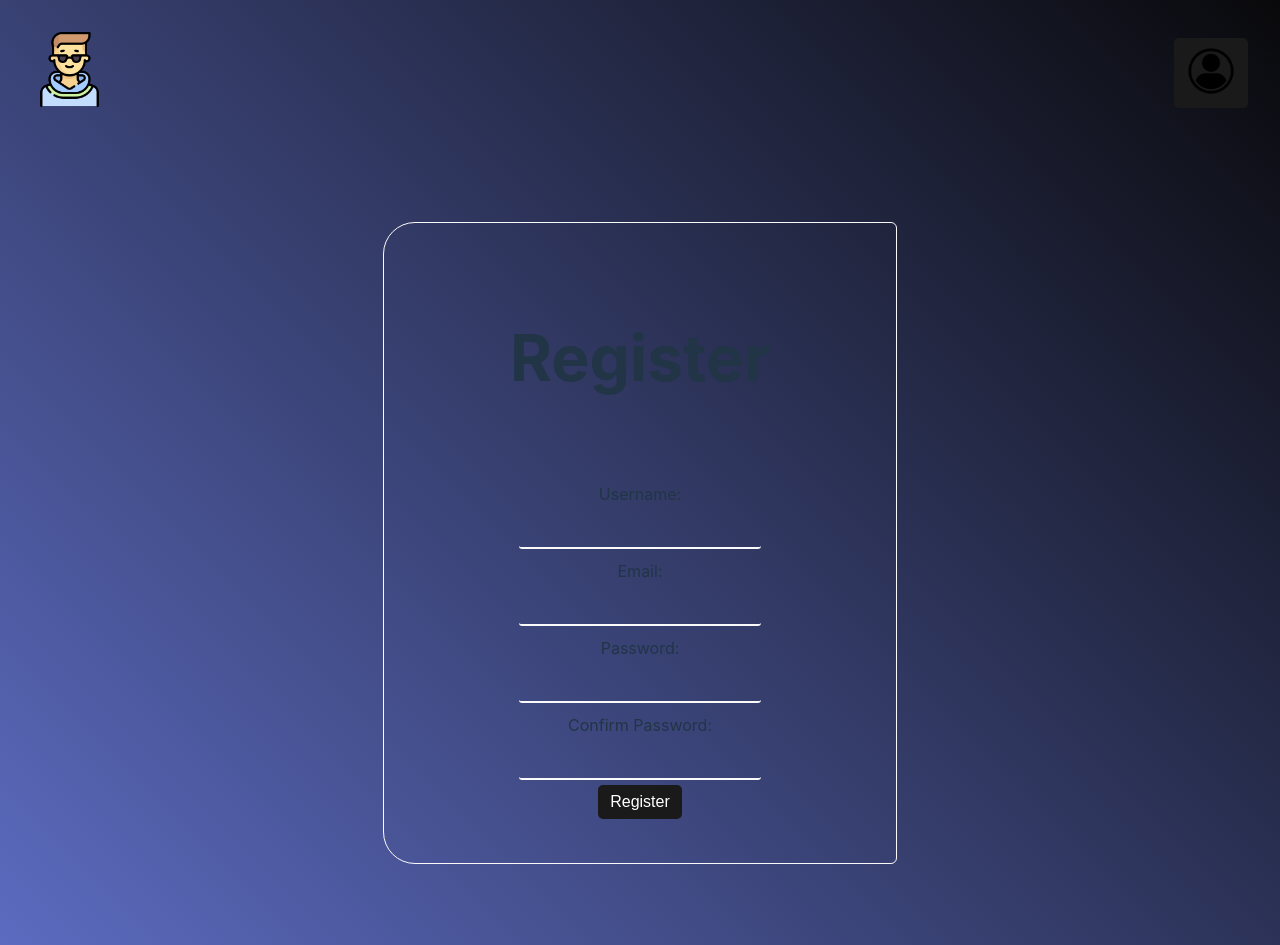
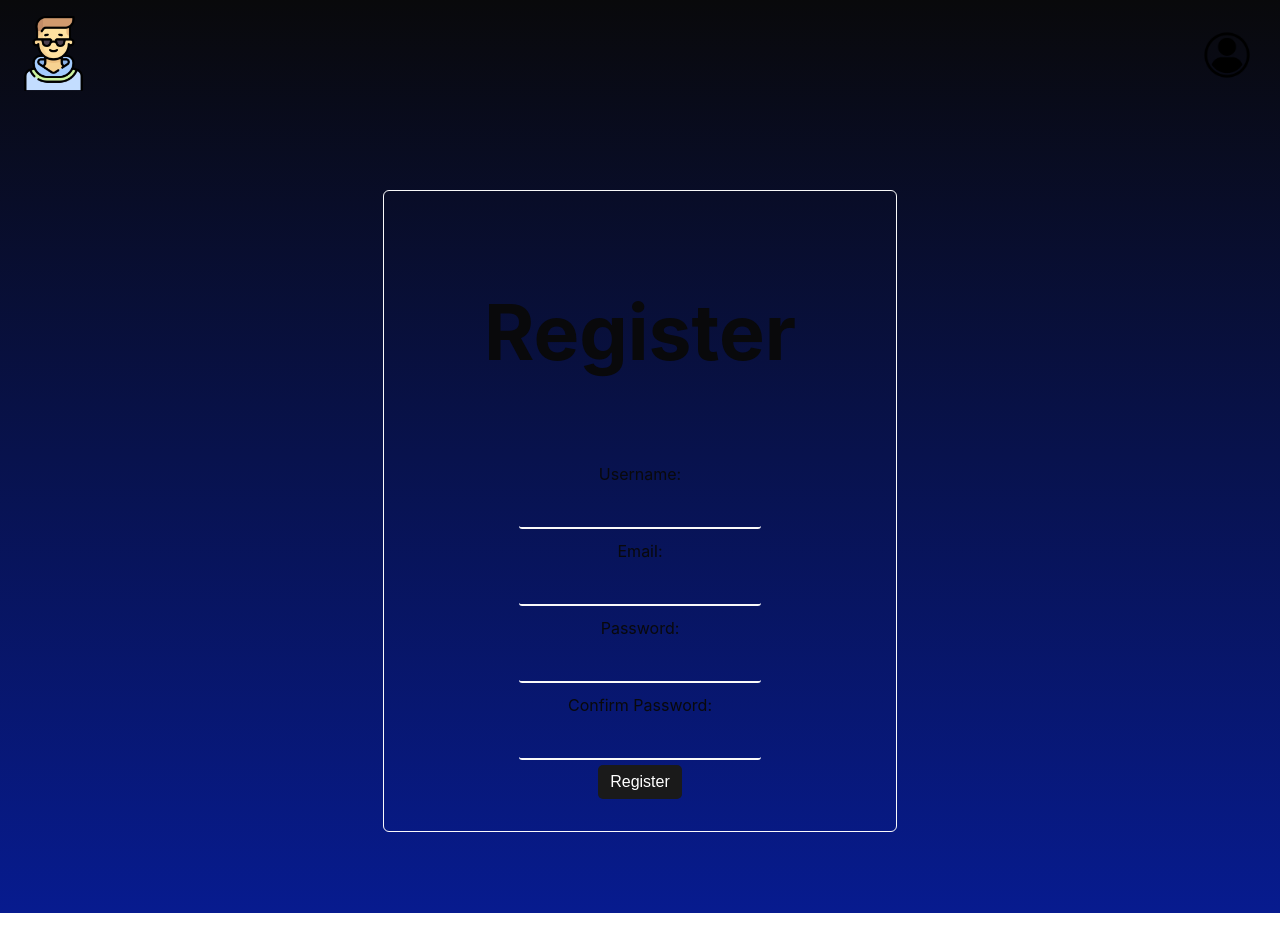
Before and after one commit to DGwebdes/task-manager-app, a React (Vite) app: page /register in a window 1280 px wide. After the commit the page ends 913 px from the top, so only its background shows below. Built offline with nearby package versions, Linux system fonts and the light colour scheme.

Commit message:
updating the styles to correct thumbnail viewing issues

```diff
--- a/src/components/LoginNavButton.jsx
+++ b/src/components/LoginNavButton.jsx
@@ -11,7 +11,11 @@ const LoginNavButton = () => {
     };
     return (
         <>
-            <button onClick={handleClick} disabled={loading}>
+            <button
+                id="nav-button-user"
+                onClick={handleClick}
+                disabled={loading}
+            >
                 {loading ? (
                     "Loading..."
                 ) : authState.isAuthenticated ? (
--- a/src/pages/HomePage.jsx
+++ b/src/pages/HomePage.jsx
@@ -36,24 +36,15 @@ const HomePage = () => {
             </section>
             <section>
                 <div className="list-content">
-                    <h2>
-                        👋 Welcome aboard—let&apos;s get things done together!
-                    </h2>
+                    <h2>👋 Let&apos;s get things done together!</h2>
                     <div className="lists">
                         <div className="content-list">
                             <img src="/free.png" alt="" />
-                            <p>
-                                Create your account in just a few clicks. No
-                                long forms—just your name, email, and a strong
-                                password to get started!
-                            </p>
+                            <p>Create your account in just a few clicks.</p>
                         </div>
                         <div className="content-list">
                             <img src="/smart.png" alt="" />
-                            <p>
-                                Login and dive into a world where managing your
-                                tasks feels effortless.
-                            </p>
+                            <p>Login and manage your tasks effortlessly.</p>
                         </div>
                         <div className="content-list">
                             <img src="/daily.png" alt="" />
--- a/src/styles/formPage.css
+++ b/src/styles/formPage.css
@@ -7,7 +7,7 @@
     justify-content: space-evenly;
     padding: 1rem 2rem;
     border: 1px solid #fcfcfcfc;
-    border-radius: 2rem 6px 6px 2rem;
+    border-radius: 6px;
     margin-bottom: 0.2rem;
     overflow: auto;
 }
--- a/src/styles/index.css
+++ b/src/styles/index.css
@@ -4,8 +4,8 @@
     font-weight: 400;
 
     color-scheme: light dark;
-    color: rgba(255, 255, 255, 0.87);
-    background-color: #242424;
+    color: rgba(255, 255, 255, 1);
+    background-color: #1b1b1b;
 
     font-synthesis: none;
     text-rendering: optimizeLegibility;
@@ -17,9 +17,9 @@ body {
     /* padding: 0.5rem; */
     background: rgb(158, 157, 176);
     background: linear-gradient(
-        45deg,
+        0deg,
         rgba(158, 157, 176, 1) 0%,
-        rgba(92, 107, 192, 1) 0%,
+        rgba(7, 27, 143, 1) 0%,
         rgba(9, 9, 11, 1) 100%
     );
 }
@@ -90,7 +90,7 @@ section {
 
 @media (prefers-color-scheme: light) {
     :root {
-        color: #213547;
+        color: rgba(9, 9, 11, 1);
         background-color: #ffffff;
     }
     a:hover {
@@ -107,10 +107,10 @@ section {
         width: 60%; /* Reduce width to avoid overwhelming the viewport */
     }
     h1 {
-        font-size: 4em;
+        font-size: 4.8em;
     }
     h2 {
-        font-size: 2.5rem;
+        font-size: 3rem;
     }
     p {
         font-size: 18px;
@@ -131,10 +131,10 @@ section {
         height: 130px; /* Slightly smaller images */
     }
     h1 {
-        font-size: 3rem;
+        font-size: 3.5em;
     }
     h2 {
-        font-size: 2rem;
+        font-size: 2.8em;
     }
 }
 
@@ -156,14 +156,14 @@ section {
         height: 100px; /* Reduce image size for small screens */
     }
     h1 {
-        font-size: 1.8em;
+        font-size: 3em;
     }
 }
 
 /* Extra small screens (very narrow phones) */
 @media (max-width: 480px) {
     h1 {
-        font-size: 1.5em; /* Ensure text fits without wrapping awkwardly */
+        font-size: 2em; /* Ensure text fits without wrapping awkwardly */
     }
     .content-list > img {
         width: 80px;
--- a/src/styles/navBar.css
+++ b/src/styles/navBar.css
@@ -3,7 +3,7 @@ header {
 }
 
 .navbar {
-    padding: 2rem;
+    padding: 1rem;
     display: flex;
     justify-content: space-between;
     align-items: flex-start;
@@ -15,6 +15,15 @@ header {
 }
 #navbar-login {
     width: 50px;
+}
+#nav-button-user:hover {
+    #navbar-login {
+        filter: drop-shadow(0px 100px 0 #5c6bc0);
+        transform: translateY(-100px);
+    }
+}
+#nav-button-user {
+    background-color: transparent;
 }
 
 button {
@@ -31,7 +40,3 @@ button:disabled {
     background-color: #6c757d;
     cursor: not-allowed;
 }
-button:focus,
-button:focus-visible {
-    outline: 2px auto -webkit-focus-ring-color;
-}
```
Also changed, not shown: 1 other file (tests, documents, lock files or other folders).
